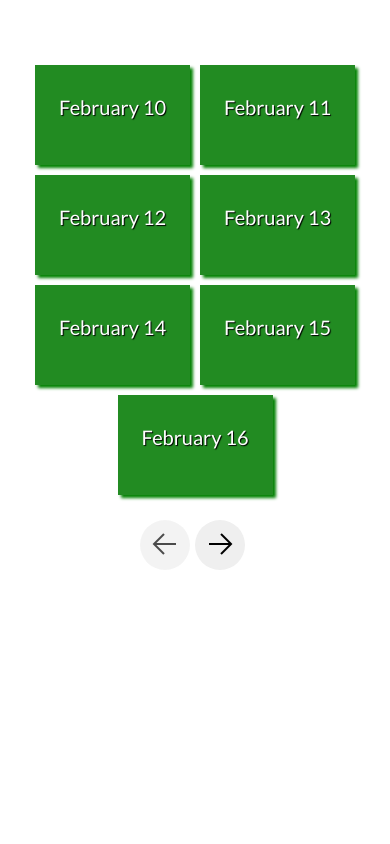
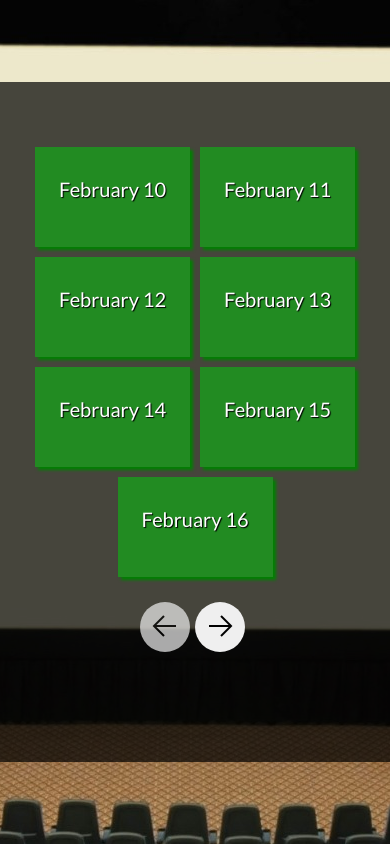
Before and after one commit to KaterynaSvyrydenko/tickets-service, a plain HTML site: page index.html in a window 390 px wide. Drawn offline with Linux system fonts and the light colour scheme.

Commit message:
Final commit

```diff
--- a/style.css
+++ b/style.css
@@ -5,11 +5,14 @@ font-family: 'Lato', sans-serif;
 
 body{
   min-width: 320px;
+  min-height: 100vh;
   width: 100%;
   height: 100%;
   display: flex;
   align-items: center;
   margin: 0;
+  background: url('img/background_main.jpg');
+  background-position-x: center;
 }
 
 p{
@@ -34,9 +37,10 @@ a{
 }
 
 
-@media(max-width: 820px){
+@media(max-width: 1000px){
   .background_img{
-    background: white;
+    background: transparent;
+
   }
 }
 
@@ -46,15 +50,14 @@ a{
   width: 1170px;
   height: 100vh;
   margin: 0 auto;
-  background: rgba(0, 0, 0, 0.4);
+  background: rgba(0, 0, 0, 0.7);
 }
 
-@media(max-width: 820px){
+@media(max-width: 1000px){
   .layout{
-    background: white;
+    height: 100%;
   }
 }
-
 
 .film_container{
   display: flex;
@@ -163,6 +166,7 @@ a{
   height: 50px;
   margin: 5px 5px 0 0;
   padding: 10px;
+  border: 1px solid white;
   text-align: center;
   font-size: 25px;
   cursor: pointer;
@@ -304,6 +308,12 @@ box-shadow: inset 0 0 3px;
   animation-duration: 0.5s;
 }
 
+@media(max-width: 1160px){
+  .alert{
+    animation-name: none;
+  }
+}
+
 @media(max-width: 480px){
   .alert{
     width: 100%;
```
